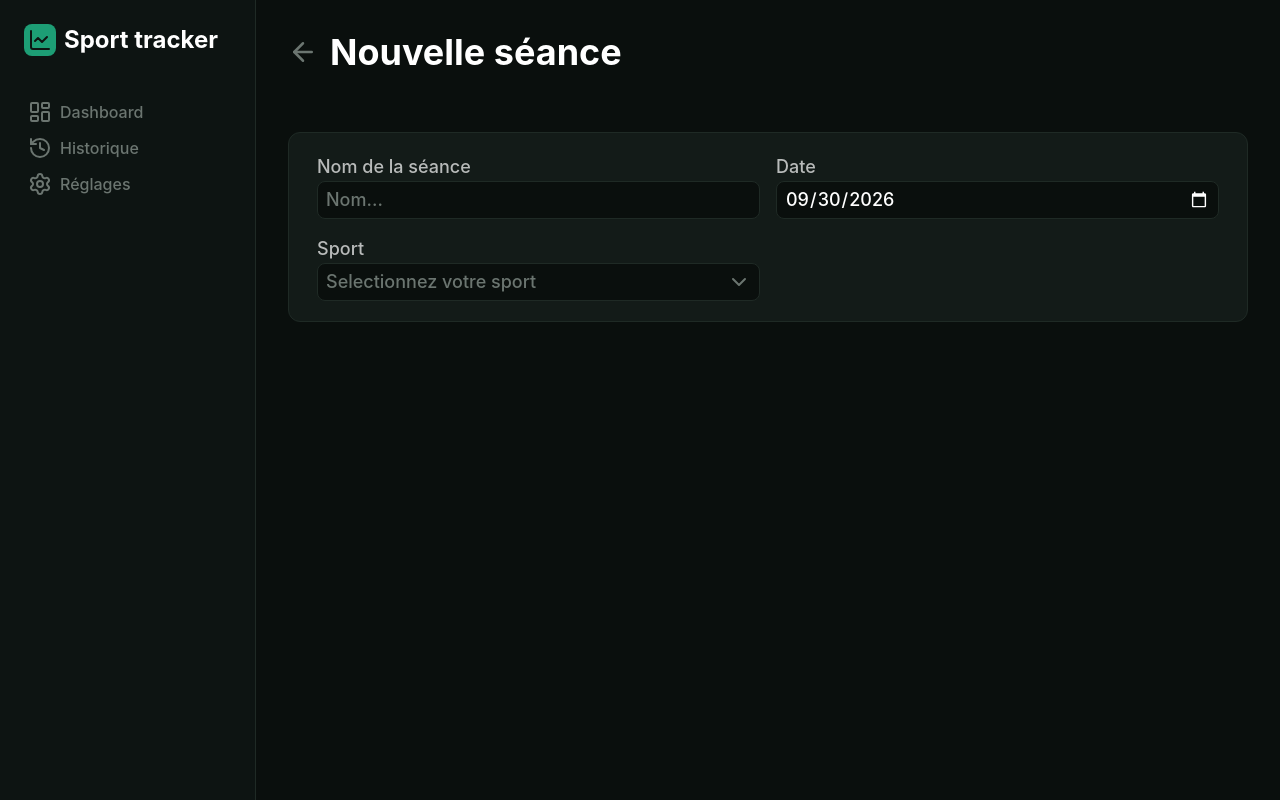
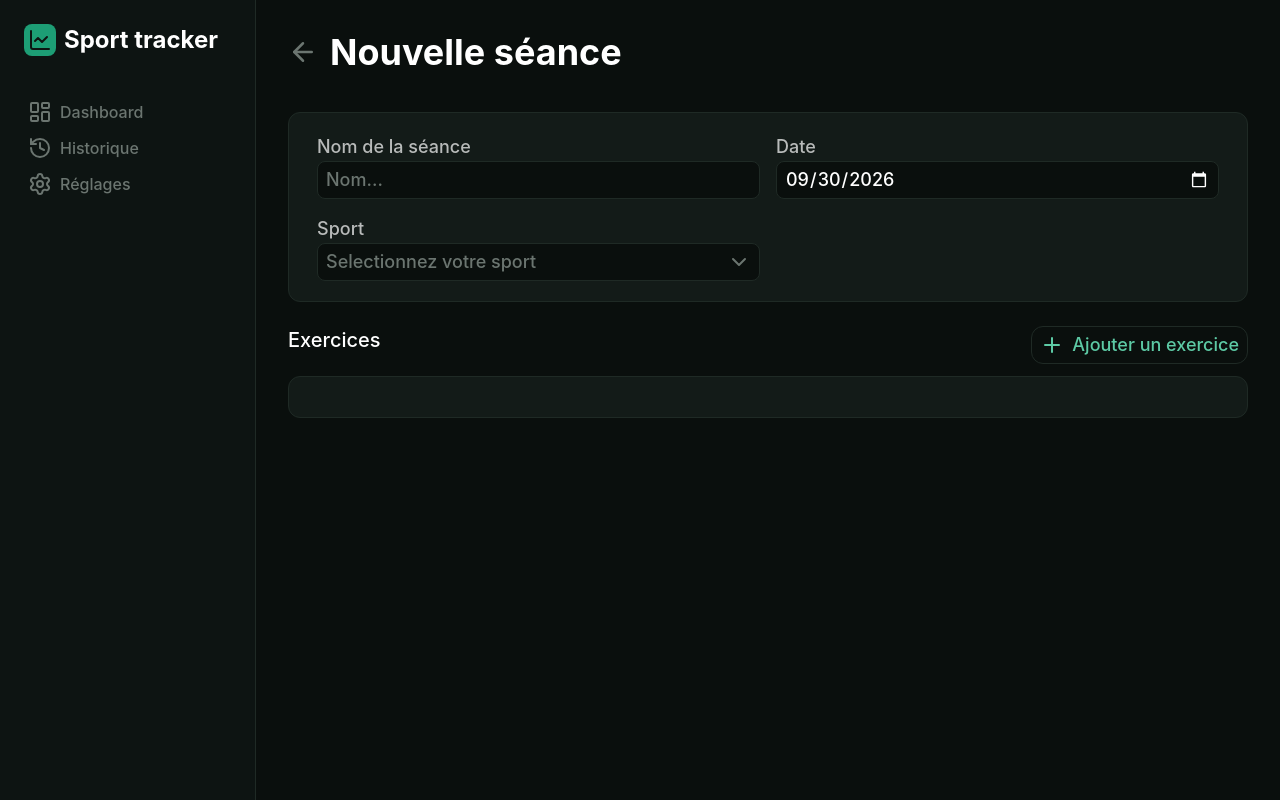
Before and after one commit to Erynill/sport-tracker, a React (Vite) app: page /#/session/new in a window 1280 px wide. Built offline with nearby package versions, Linux system fonts and the light colour scheme.

Commit message:
wip(form-newSession): exercisepicker component

```diff
--- /dev/null
+++ b/src/components/form/ExercisePicker.tsx
@@ -0,0 +1,34 @@
+import { useState } from "react";
+import { useExerciseBySport } from "../../hooks/useExercise";
+import { Plus } from "lucide-react";
+
+interface ExercisePickerProps {
+  sportId: number | null;
+}
+
+export default function ExercisePicker({ sportId }: ExercisePickerProps) {
+  const { data: exercises } = useExerciseBySport(sportId ?? 0);
+  const [open, setOpen] = useState(false);
+
+  return (
+    <div className="relative">
+      <button
+        type="button"
+        onClick={() => setOpen(!open)}
+        className="flex items-center gap-2 text-lg text-accent-soft border border-line p-1 px-2 rounded-xl cursor-pointer transition-colors hover:border-accent-soft"
+      >
+        <Plus />
+        Ajouter un exercice
+      </button>
+      {open && (
+        <ul className="absolute w-full max-h-60 overflow-y-auto">
+          {exercises?.map((exercise) => (
+            <li key={exercise.id}>
+              <button type="button">{exercise.name}</button>
+            </li>
+          ))}
+        </ul>
+      )}
+    </div>
+  );
+}
--- a/src/components/ui/Select.tsx
+++ b/src/components/ui/Select.tsx
@@ -52,7 +52,7 @@ export default function Select({ id, label, options, value, placeholder, onChang
         <ChevronDown className={`text-muted transition-all ${open && "rotate-180"}`} />
       </button>
       {open && (
-        <ul className="absolute border border-line w-full rounded-lg z-10 bg-app">
+        <ul className="absolute border border-line w-full rounded-lg z-10 bg-app max-h-60 overflow-y-auto">
           {options.map((option) => (
             <li key={option.value}>
               <button
--- a/src/hooks/useExercise.ts
+++ b/src/hooks/useExercise.ts
@@ -3,8 +3,9 @@ import { api } from "../lib/api-tauri";
 
 export function useExerciseBySport(sportId: number) {
   return useQuery({
-    queryKey: ["exercisesBySport"],
+    queryKey: ["exercisesBySport", sportId],
     queryFn: () => api.exercise.listBySport(sportId),
     staleTime: Infinity,
+    enabled: !!sportId,
   });
 }
--- a/src/lib/api-tauri.ts
+++ b/src/lib/api-tauri.ts
@@ -6,6 +6,6 @@ export const api = {
   },
 
   exercise: {
-    listBySport: (sportId: number) => invoke<Exercise[]>("list_exercises", { sportId }),
+    listBySport: (sportId: number) => invoke<Exercise[]>("list_exercises_by_sport", { sportId }),
   },
 };
--- a/src/pages/History.tsx
+++ b/src/pages/History.tsx
@@ -6,7 +6,7 @@ export default function History() {
       <header>
         <h1 className="pt-1">Historique des séances</h1>
       </header>
-      <section className="mt-15 px-10">
+      <section className="mt-10 px-10">
         <HistoryCard icon="info" title="Titre" subtitle="soustitre" date="date" />
       </section>
     </>
--- a/src/pages/NewSession.tsx
+++ b/src/pages/NewSession.tsx
@@ -4,10 +4,12 @@ import { useNavigate } from "react-router-dom";
 import { useSport } from "../hooks/useSport";
 import { useState } from "react";
 import Input from "../components/ui/Input";
+import ExercisePicker from "../components/form/ExercisePicker";
 
 export default function NewSession() {
   const navigate = useNavigate();
   const { data: sports } = useSport();
+
   const [sportId, setSportId] = useState<number | null>(null);
   const [date, setDate] = useState(() => new Date().toISOString().slice(0, 10));
 
@@ -19,8 +21,8 @@ export default function NewSession() {
         </button>
         <h1>Nouvelle séance</h1>
       </header>
-      <section className="mt-15">
-        <form className="flex flex-col gap-10">
+      <section className="mt-10">
+        <form className="flex flex-col gap-6">
           <div className="grid grid-cols-2 gap-4 bg-card border border-line p-5 px-7 rounded-xl">
             <div>
               <Input label="Nom de la séance" type="text" placeholder="Nom..." />
@@ -39,6 +41,13 @@ export default function NewSession() {
               />
             </div>
           </div>
+          <div className="flex flex-col gap-3">
+            <div className="flex justify-between">
+              <h3 className="text-xl">Exercices</h3>
+              <ExercisePicker sportId={sportId} />
+            </div>
+            <div className="bg-card border border-line p-5 px-7 rounded-xl"></div>
+          </div>
         </form>
       </section>
     </>
```
